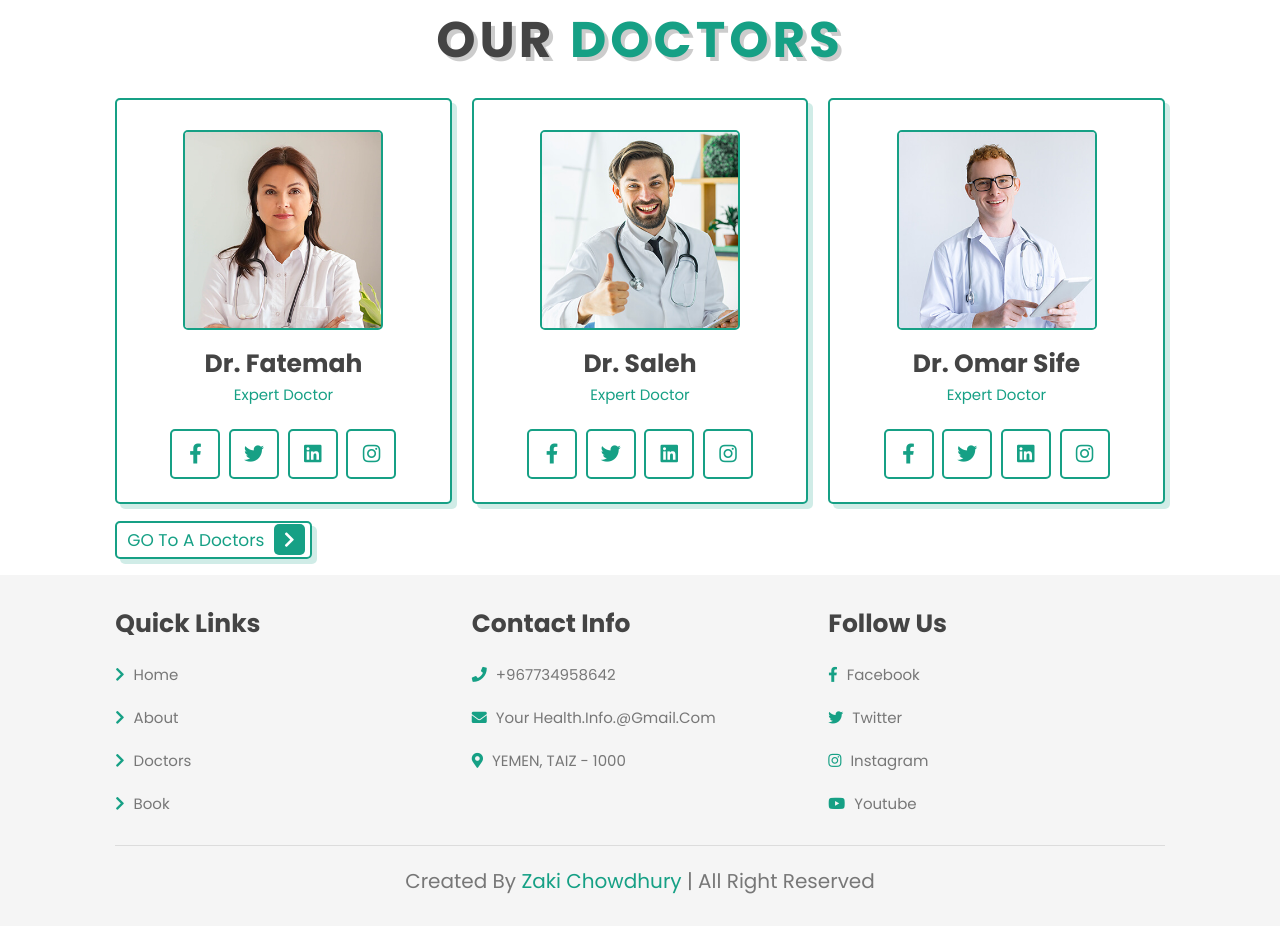
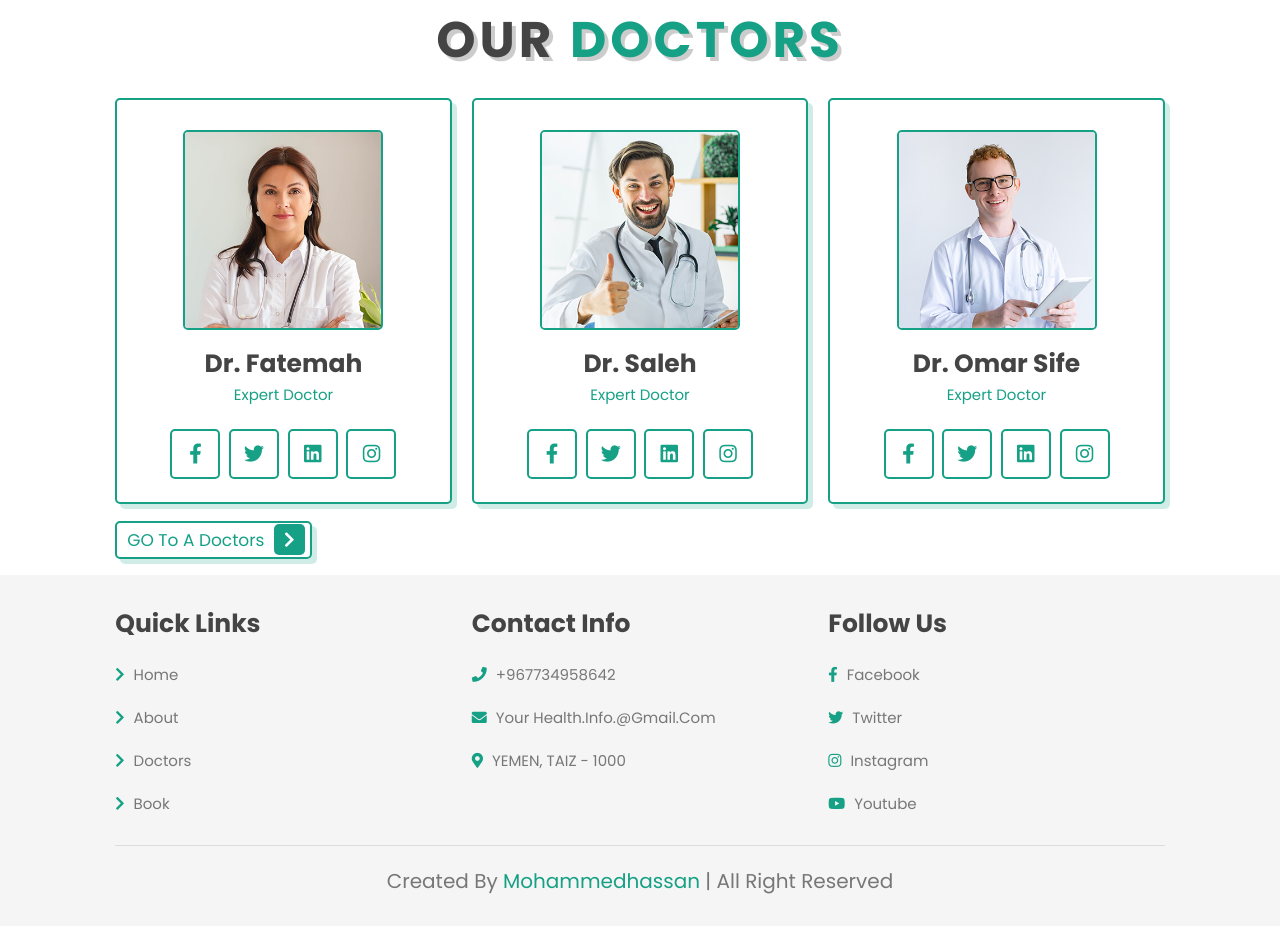
Before and after one commit to mohammedhassan-mh/Fourth-project, a plain HTML site: page index.html in a window 1280 px wide. Shown: the part 759-1685 px from the top of the page. Drawn offline with Linux system fonts and the light colour scheme.

Commit message:
Update index.html

```diff
--- a/index.html
+++ b/index.html
@@ -112,7 +112,7 @@
                 <a href="#"> <i class="fab fa-youtube"></i> youtube</a>
             </div>
         </div>
-        <div class="credit"> created by <span>zaki chowdhury</span> | all right reserved</div>
+        <div class="credit"> created by <span>mohammedhassan</span> | all right reserved</div>
     </section>
     <!-- Footer section End  -->
 
@@ -120,4 +120,5 @@
     <!-- custom js file link  -->
     <script src="js/script.js"></script>
 </body>
+
 </html>
```
